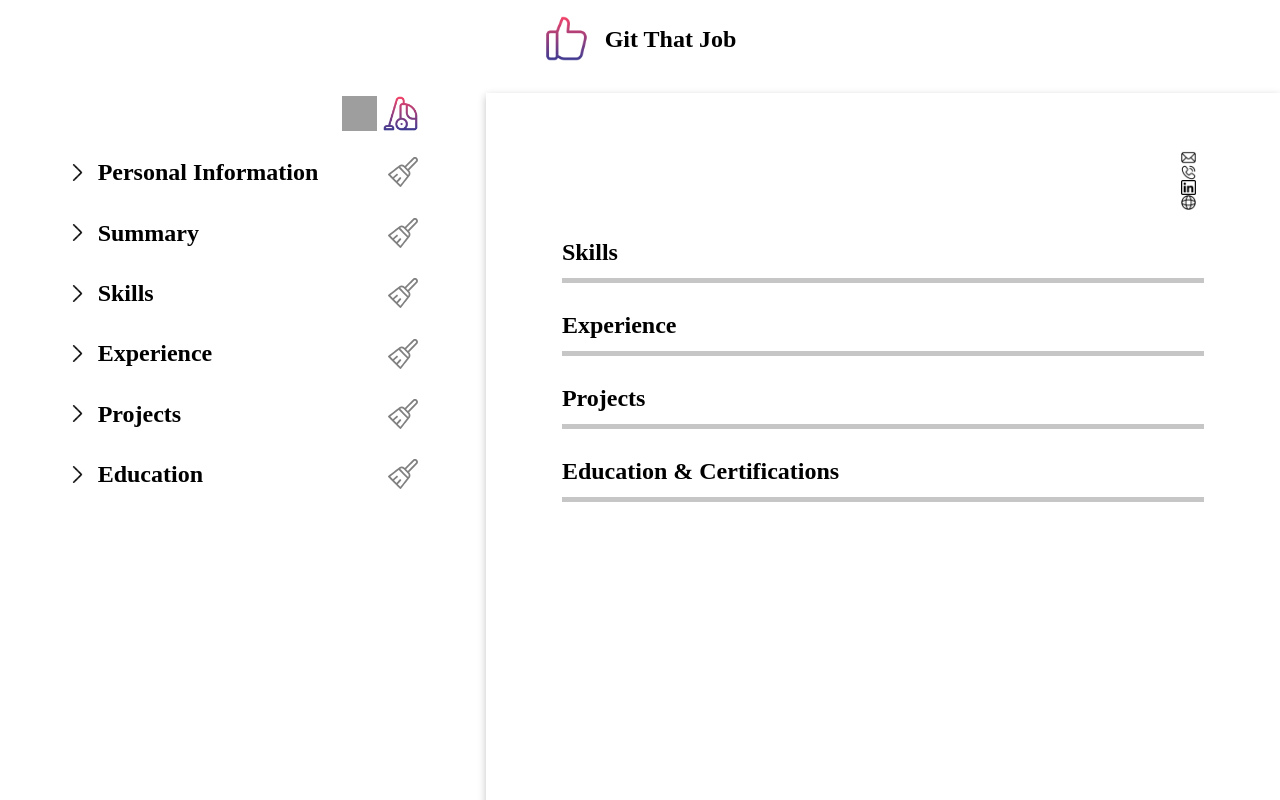
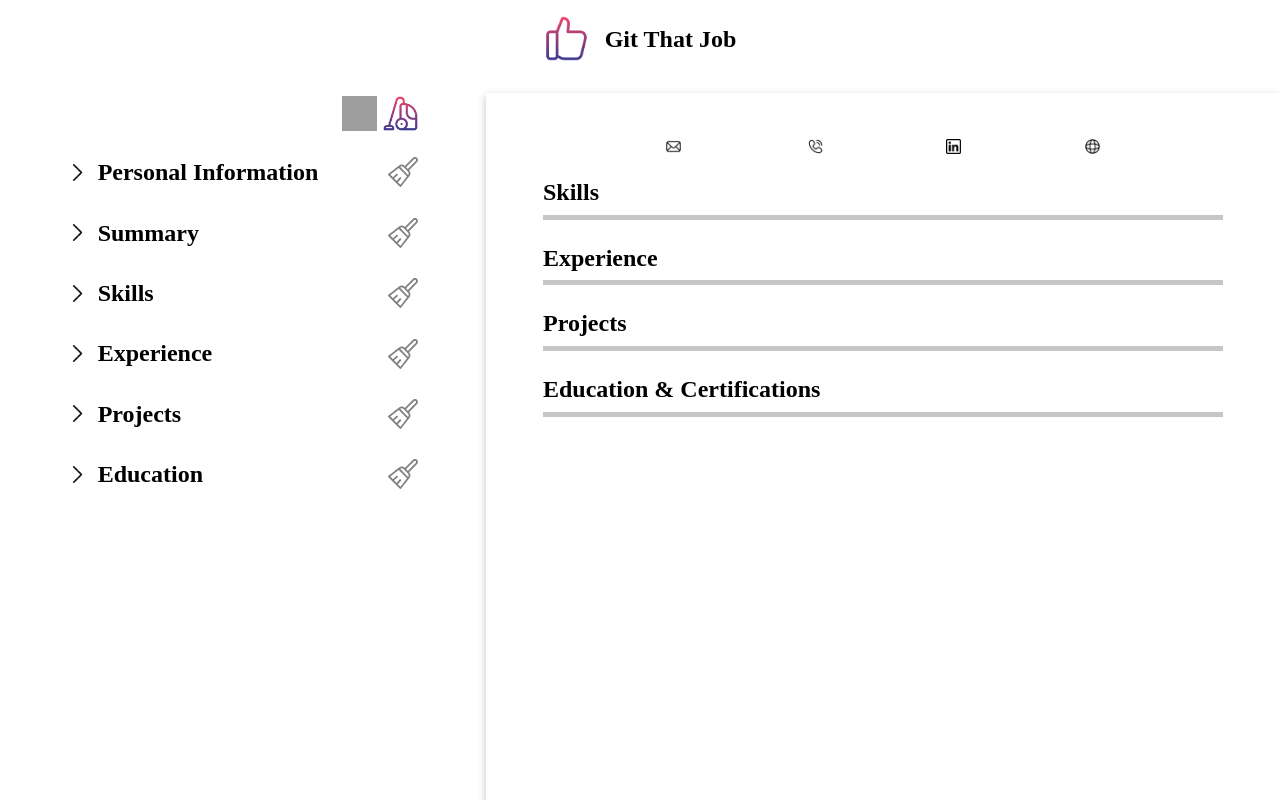
Before and after one commit to verobelo/cv-creator, a React (Vite) app in the folder cv-creator/: page / in a window 1280 px wide. Shown: the top 800 px of the page. Built offline with nearby package versions, Linux system fonts and the light colour scheme; grey boxes are pictures that could not be loaded; a web font is replaced by a local one.

Commit message:
Change download-button to print-button

```diff
--- a/cv-creator/src/index.css
+++ b/cv-creator/src/index.css
@@ -108,13 +108,13 @@ footer {
   align-self: flex-end;
 }
 
-.download-button:hover,
+.print-button:hover,
 .clear-all-button:hover {
   transform: scale(1.2);
   transition: all 0.2s ease-in-out;
 }
 
-.download-button:active,
+.print-button:active,
 .clear-all-button:active {
   transform: scale(0.95);
   filter: brightness(0.9);
@@ -265,14 +265,15 @@ footer {
   font-family: "eb_garamondregular", serif;
   width: 21cm;
   height: 29.7cm;
-  padding: 1.5cm 2cm;
+  padding: 1cm 1.5cm;
   box-shadow: rgba(0, 0, 0, 0.24) 0px 3px 8px;
+  line-height: 1.2;
 }
 
 .cv-preview h1 {
   font-weight: 400;
   font-size: 32px;
-  margin: auto 0;
+  text-align: center;
   letter-spacing: 2px;
 }
 
@@ -281,19 +282,20 @@ footer {
 }
 
 .personal-info-preview__contacts {
-  justify-self: end;
+  display: flex;
+  justify-content: space-evenly;
+  flex-wrap: wrap;
 }
 
 .personal-info-preview__contacts li {
   display: flex;
-  gap: 0.5rem;
   align-items: center;
+  gap: 0.2rem;
 }
 
 .personal-info-preview {
-  display: grid;
-  grid-template-columns: auto 1fr;
-  column-gap: 2.5rem;
+  display: flex;
+  flex-direction: column;
 }
 
 .skills-preview__group li {
@@ -330,7 +332,17 @@ footer {
 }
 
 .experience-preview__description ul li {
-  list-style: inside;
+  position: relative;
+  padding-left: 1.2em;
+}
+
+.experience-preview__description ul li::before {
+  content: "•";
+  position: absolute;
+  left: 0;
+  top: 0.1em;
+  font-size: 1em;
+  line-height: 1;
 }
 
 .projects-preview__list li {
@@ -355,3 +367,11 @@ footer {
   display: flex;
   gap: 0.5rem;
 }
+
+.preview-note {
+  font-size: 0.875rem;
+  color: #666;
+  font-style: italic;
+  margin-top: 0.5rem;
+  text-align: center;
+}
```
